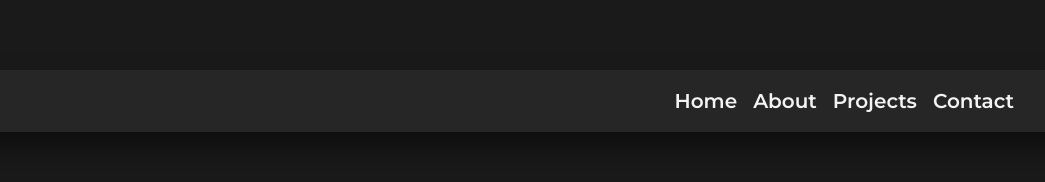
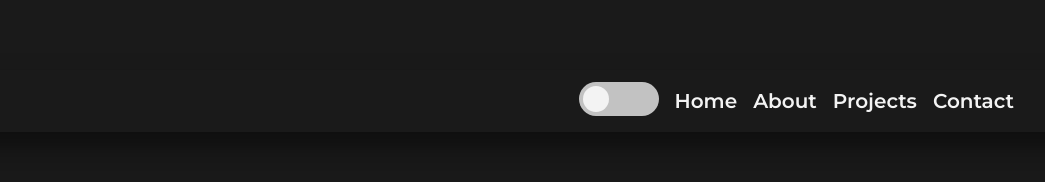
Before and after one commit to ftanevski/portfolio, an Angular app: page / in a window 1280 px wide. Shown: the part 730-912 px from the top of the page, without its empty margins (86-1131 px from the left). Built offline with nearby package versions, Linux system fonts and the light colour scheme.

Commit message:
Added Light Mode

```diff
--- a/src/app/components/about/about.component.html
+++ b/src/app/components/about/about.component.html
@@ -1,4 +1,4 @@
-<section id="about" class="container-fluid text-light d-flex justify-content-center p-5 mt-5">
+<section id="about" class="container-fluid d-flex justify-content-center p-5 mt-5">
     <h1 class="heading fw-bold p-2">About</h1>
 </section>
 <div class="container-fluid w-75">
@@ -14,7 +14,7 @@
                 </svg>
             </div>
             <div class="row">
-                <p class="text-light">
+                <p>
                     Ambitious and hardworking developer, focused on writing good and clean code. Team player who is always
                     looking for the next challenge and opportunity to learn something new in the field of software and web
                     development. When I'm not at my computer I love to spend my time reading, playing video games and hanging
@@ -22,7 +22,7 @@
                 </p>
             </div>
         </div>
-        <div class="col text-light text-center">
+        <div class="col text-center">
             <div class="row">
                 <div class="col">
                     <svg width="85px" height="85px" viewBox="0 0 256 256" version="1.1" xmlns="http://www.w3.org/2000/svg" xmlns:xlink="http://www.w3.org/1999/xlink" preserveAspectRatio="xMidYMid">
--- a/src/app/components/landing-page/landing-page.component.html
+++ b/src/app/components/landing-page/landing-page.component.html
@@ -1,4 +1,4 @@
-<div class="container p-5 text-light heading-container">
+<div class="container p-5 heading-container">
     <div class="row mt-5">
         <div class="col mt-5">
             <img class="rounded-circle landing-image" src="/portfolio/assets/images/me.png">
--- a/src/app/components/navbar/navbar.component.html
+++ b/src/app/components/navbar/navbar.component.html
@@ -1,7 +1,13 @@
-<nav id="navbar" class="navbar navbar-expand-lg text-light fs-5">
+<nav id="navbar" class="navbar navbar-expand-lg fs-5 nav-dark">
     <div class="container-fluid w-75">
         <div class="collapse navbar-collapse" id="navbarSupportedContent">
             <ul class="navbar-nav mb-2 mb-lg-0 ms-auto">
+                <li class="nav-item mt-1 me-2">
+                    <label class="switch">
+                        <input class="checkbox" type="checkbox">
+                        <span class="slider round"></span>
+                    </label>
+                </li>
                 <li class="nav-item">
                     <a class="nav-link" aria-current="page" href="#">Home</a>
                 </li>
--- a/src/app/components/navbar/navbar.component.scss
+++ b/src/app/components/navbar/navbar.component.scss
@@ -1,15 +1,92 @@
 nav {
-    background-color: #272727;
     box-shadow: rgba(0, 0, 0, 0.3) 0px 19px 38px, rgba(0, 0, 0, 0.22) 0px 15px 12px;
     opacity: 95%;
 }
 
-a {
-    color: #ffffff;
+.nav-light {
+    a {
+        color: #000000;
+    }
+
+    a:hover {
+        color: #FF4D5A;
+    }
+    background-color: #DDDDDD;
     font-family: 'Montserrat' , sans-serif;
     font-weight: 600;
 }
 
-.active, a:hover {
-    color: #FF4D5A;
+.nav-dark {
+    a {
+        color: #ffffff;
+    }
+
+    a:hover {
+        color: #FF4D5A;
+    }
+    font-family: 'Montserrat' , sans-serif;
+    font-weight: 600;
 }
+
+/* The switch - the box around the slider */
+.switch {
+    position: relative;
+    display: inline-block;
+    width: 80px;
+    height: 34px;
+  }
+
+  /* Hide default HTML checkbox */
+  .switch input {
+    opacity: 0;
+    width: 0;
+    height: 0;
+  }
+
+  /* The slider */
+  .slider {
+    position: absolute;
+    cursor: pointer;
+    top: 0;
+    left: 0;
+    right: 0;
+    bottom: 0;
+    background-color: #ccc;
+    -webkit-transition: .4s;
+    transition: .4s;
+  }
+
+  .slider:before {
+    position: absolute;
+    content: "";
+    height: 26px;
+    width: 26px;
+    left: 4px;
+    bottom: 4px;
+    background-color: white;
+    -webkit-transition: .4s;
+    transition: .4s;
+  }
+
+  input:checked + .slider {
+    background-color: #2196F3;
+  }
+
+  input:focus + .slider {
+    box-shadow: 0 0 1px #2196F3;
+  }
+
+  input:checked + .slider:before {
+    -webkit-transform: translateX(25px);
+    -ms-transform: translateX(25px);
+    transform: translateX(45px);
+  }
+
+  /* Rounded sliders */
+  .slider.round {
+    border-radius: 34px;
+  }
+
+  .slider.round:before {
+    border-radius: 50%;
+  }
--- a/src/app/components/navbar/navbar.component.ts
+++ b/src/app/components/navbar/navbar.component.ts
@@ -12,6 +12,7 @@ export class NavbarComponent implements OnInit {
   ngOnInit(): void {
       let navbar = document.querySelector('.navbar') as HTMLElement;
       let topOfNav = navbar.offsetTop;
+      let sliderSwitch = document.querySelector('.checkbox') as HTMLElement;
 
       function fixNav() {
           if (window.scrollY >= topOfNav) {
@@ -21,7 +22,22 @@ export class NavbarComponent implements OnInit {
           }
         }
 
-      window.addEventListener('scroll', fixNav);
+        function changeTheme() {
+            let body = document.querySelector('body');
+            if (body.className === "dark-theme") {
+                body.className = "light-theme";
+                navbar.classList.remove('nav-dark');
+                navbar.classList.add('nav-light');
+            } else {
+                body.className = "dark-theme";
+                navbar.classList.remove('nav-light');
+                navbar.classList.add('nav-dark');
+            }
+        }
+
+        window.addEventListener('scroll', fixNav);
+        sliderSwitch.addEventListener('change', changeTheme);
   }
 
+
 }
--- a/src/app/components/projects/projects.component.html
+++ b/src/app/components/projects/projects.component.html
@@ -1,4 +1,4 @@
-<section id="projects" class="container-fluid text-light d-flex justify-content-center p-5 mt-5">
+<section id="projects" class="container-fluid d-flex justify-content-center p-5 mt-5">
     <h1 class="heading fw-bold p-2">Projects</h1>
 </section>
 <div class="container text-light">
--- a/src/app/components/projects/projects.component.ts
+++ b/src/app/components/projects/projects.component.ts
@@ -1,15 +1,15 @@
 import { Component, OnInit } from '@angular/core';
 
 @Component({
-  selector: 'app-projects',
-  templateUrl: './projects.component.html',
-  styleUrls: ['./projects.component.scss']
+    selector: 'app-projects',
+    templateUrl: './projects.component.html',
+    styleUrls: ['./projects.component.scss']
 })
 export class ProjectsComponent implements OnInit {
 
-  constructor() { }
+    constructor() { }
 
-  ngOnInit(): void {
-  }
+    ngOnInit(): void {
 
+    }
 }
--- a/src/index.html
+++ b/src/index.html
@@ -9,15 +9,16 @@
     <link rel="icon" type="image/x-icon" href="favicon.ico">
     <link href="https://cdn.jsdelivr.net/npm/bootstrap@5.1.3/dist/css/bootstrap.min.css" rel="stylesheet"
         integrity="sha384-1BmE4kWBq78iYhFldvKuhfTAU6auU8tT94WrHftjDbrCEXSU1oBoqyl2QvZ6jIW3" crossorigin="anonymous">
+    <link rel="stylesheet" href="https://cdn.jsdelivr.net/npm/bootstrap-icons@1.8.1/font/bootstrap-icons.css">
+    <script src="https://kit.fontawesome.com/c62f30fe46.js" crossorigin="anonymous"></script>
 </head>
 
-<body>
+<body class="dark-theme">
     <app-root></app-root>
     <canvas class="background"></canvas>
     <script src="https://cdn.jsdelivr.net/npm/bootstrap@5.1.3/dist/js/bootstrap.bundle.min.js"
         integrity="sha384-ka7Sk0Gln4gmtz2MlQnikT1wXgYsOg+OMhuP+IlRH9sENBO0LRn5q+8nbTov4+1p"
         crossorigin="anonymous"></script>
-    <script src="https://use.fontawesome.com/eb9f1b6bb0.js"></script>
 </body>
 
 </html>
--- a/src/main.ts
+++ b/src/main.ts
@@ -4,6 +4,8 @@ import { platformBrowserDynamic } from '@angular/platform-browser-dynamic';
 import { AppModule } from './app/app.module';
 import { environment } from './environments/environment';
 import * as Particles from './assets/js/particles.js'
+import { BoundElementProperty } from '@angular/compiler';
+import { BrowserDynamicTestingModule } from '@angular/platform-browser-dynamic/testing';
 
 if (environment.production) {
     enableProdMode();
@@ -17,6 +19,6 @@ window.onload = function () {
         selector: '.background',
         color: '#4D99D9',
         connectParticles: true,
-        maxParticles: 200
+        maxParticles: 150
     });
 };
--- a/src/styles.scss
+++ b/src/styles.scss
@@ -8,7 +8,16 @@ html, body {
 
 body {
     font-family: 'Montserrat', sans-serif;
+}
+
+.light-theme {
+    background-color: #EEEEEE;
+    color: #1A1A1A;
+}
+
+.dark-theme {
     background-color: #1A1A1A;
+    color: #EEEEEE;
 }
 
 .background {
```
Lines whose indentation alone changed are shown as unchanged.
